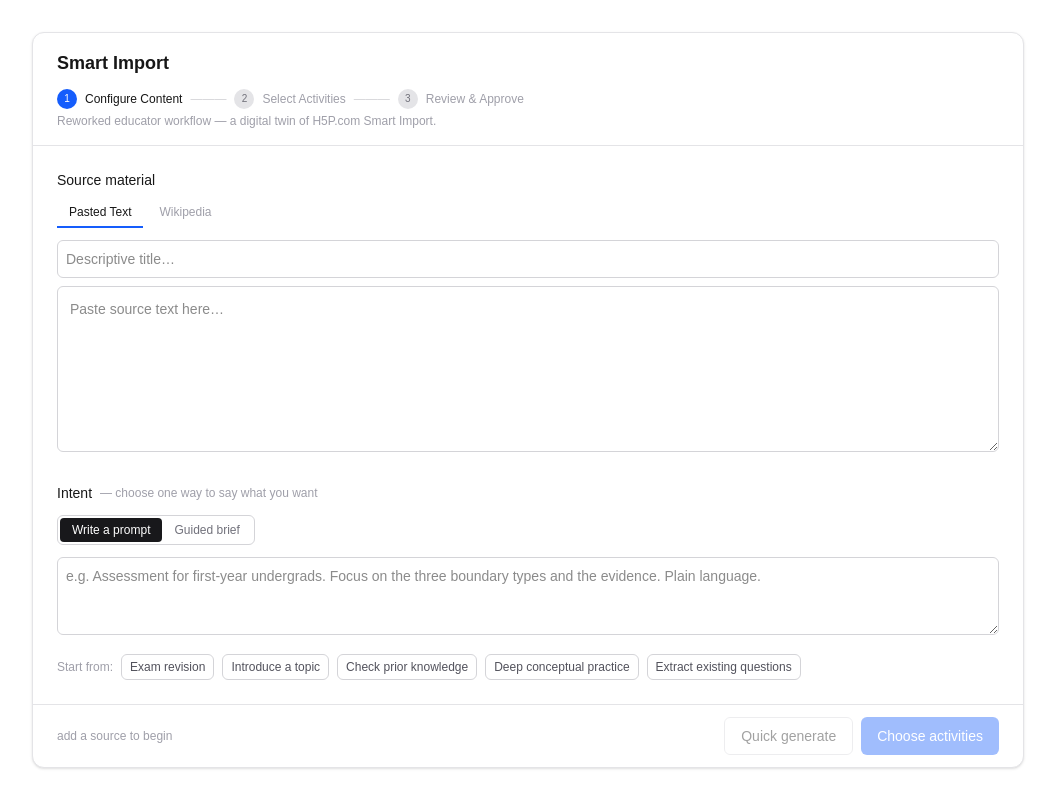
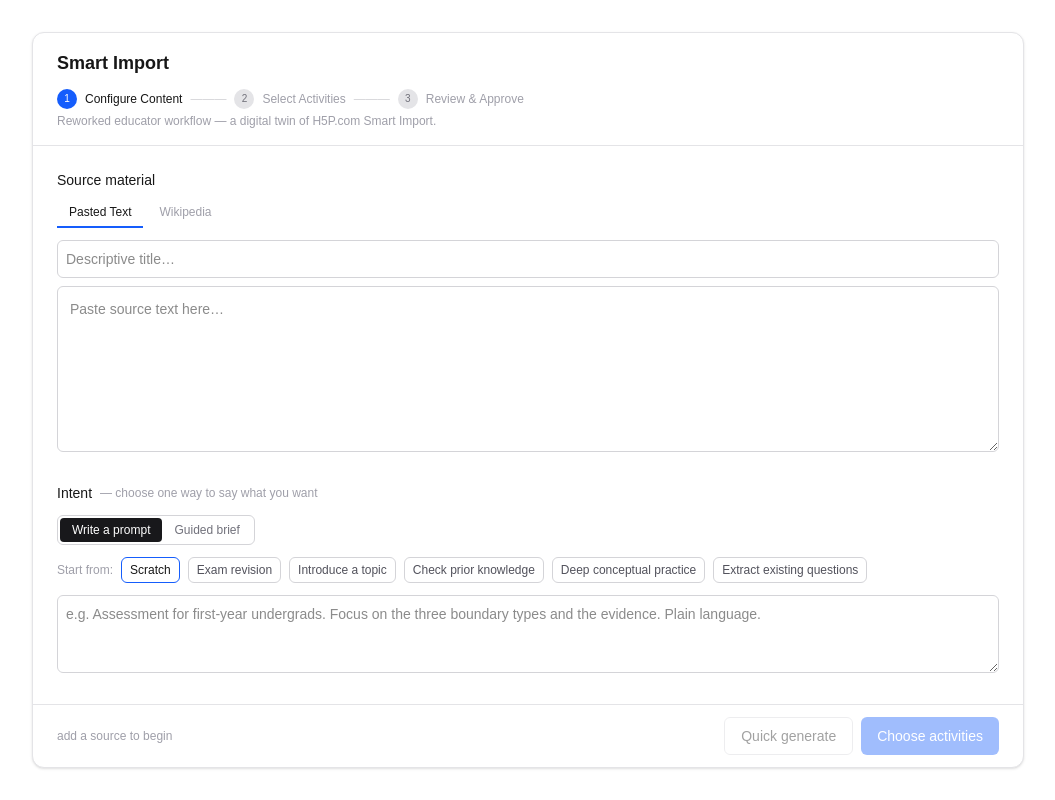
Before and after one commit to ngupta1729/SI-MVP, a Next.js app: page / in a window 1280 px wide. Shown: the whole page, without its empty margins (112-1167 px from the left). Built offline with nearby package versions, Linux system fonts and the light colour scheme.

Commit message:
Prompt authoring: explicit Scratch option; predefined prompts shown read-only and used as-is (no edit, no improve); improve only in Scratch

```diff
--- a/app/page.tsx
+++ b/app/page.tsx
@@ -2,7 +2,7 @@
 
 import { useEffect, useMemo, useRef, useState } from "react";
 import { CONTENT_TYPES, CATEGORIES, contentType } from "@/lib/h5p/contentTypes";
-import { INTENT_PRESETS, isPreset } from "@/lib/intent-presets";
+import { INTENT_PRESETS, preset as findPreset } from "@/lib/intent-presets";
 import type { ImportIntent, TwinResult, SourceAnalysis } from "@/lib/types";
 import H5PRender from "@/components/H5PRender";
 
@@ -23,6 +23,7 @@ interface Recommendation {
 const DEFAULT_INTENT: ImportIntent = {
   authoringMode: "prompt",
   prompt: "",
+  promptPresetId: null,
   learningGoal: "",
   audienceLevel: "beginner",
   emphasis: "balanced",
@@ -337,8 +338,8 @@ function Configure(p: {
   const set = (patch: Partial<ImportIntent>) =>
     p.setIntent((i) => ({ ...i, ...patch }));
   const promptMode = p.intent.authoringMode === "prompt";
-  const pristinePreset = isPreset(p.intent.prompt);
-  const canImprove = promptMode && p.intent.prompt.trim().length > 0 && !pristinePreset;
+  const isScratch = p.intent.promptPresetId === null;
+  const canImprove = promptMode && isScratch && p.intent.prompt.trim().length > 0;
   return (
     <div className="space-y-6">
       <div>
@@ -414,23 +415,30 @@ function Configure(p: {
 
         {promptMode ? (
           <>
-            <textarea
-              value={p.intent.prompt}
-              onChange={(e) => set({ prompt: e.target.value, mode: "generate" })}
-              rows={3}
-              placeholder="e.g. Assessment for first-year undergrads. Focus on the three boundary types and the evidence. Plain language."
-              className="w-full rounded-md border border-zinc-300 p-2 text-sm dark:border-zinc-700 dark:bg-zinc-900"
-            />
             <div className="flex flex-wrap items-center gap-2 text-xs">
               <span className="text-zinc-400">Start from:</span>
+              <button
+                onClick={() => set({ promptPresetId: null, prompt: "", mode: "generate" })}
+                className={`rounded-md border px-2 py-1 ${
+                  isScratch
+                    ? "border-blue-600 font-medium"
+                    : "border-zinc-300 text-zinc-600 dark:border-zinc-700 dark:text-zinc-300"
+                }`}
+              >
+                Scratch
+              </button>
               {INTENT_PRESETS.map((preset) => (
                 <button
                   key={preset.id}
                   onClick={() =>
-                    set({ prompt: preset.prompt, mode: preset.mode })
+                    set({
+                      promptPresetId: preset.id,
+                      prompt: preset.prompt,
+                      mode: preset.mode,
+                    })
                   }
                   className={`rounded-md border px-2 py-1 ${
-                    p.intent.prompt.trim() === preset.prompt.trim()
+                    p.intent.promptPresetId === preset.id
                       ? "border-blue-600 font-medium"
                       : "border-zinc-300 text-zinc-600 dark:border-zinc-700 dark:text-zinc-300"
                   }`}
@@ -438,24 +446,38 @@ function Configure(p: {
                   {preset.label}
                 </button>
               ))}
-              {canImprove && (
-                <button
-                  onClick={() =>
-                    set({
-                      prompt: `${p.intent.prompt.trim()} Be specific about measurable objectives, the audience level, and which concepts from the source to prioritise. State how many questions and their difficulty.`,
-                    })
-                  }
-                  className="rounded-md border border-zinc-300 px-2 py-1 text-zinc-600 dark:border-zinc-700 dark:text-zinc-300"
-                >
-                  ✨ Improve this prompt
-                </button>
-              )}
             </div>
-            {pristinePreset && (
-              <p className="text-[11px] text-zinc-400">
-                Using a pre-designed prompt — already written to best practice. Edit
-                it to make it your own.
-              </p>
+
+            {isScratch ? (
+              <>
+                <textarea
+                  value={p.intent.prompt}
+                  onChange={(e) => set({ prompt: e.target.value, mode: "generate" })}
+                  rows={3}
+                  placeholder="e.g. Assessment for first-year undergrads. Focus on the three boundary types and the evidence. Plain language."
+                  className="w-full rounded-md border border-zinc-300 p-2 text-sm dark:border-zinc-700 dark:bg-zinc-900"
+                />
+                {canImprove && (
+                  <button
+                    onClick={() =>
+                      set({
+                        prompt: `${p.intent.prompt.trim()} Be specific about measurable objectives, the audience level, and which concepts from the source to prioritise. State how many questions and their difficulty.`,
+                      })
+                    }
+                    className="rounded-md border border-zinc-300 px-2 py-1 text-xs text-zinc-600 dark:border-zinc-700 dark:text-zinc-300"
+                  >
+                    ✨ Improve this prompt
+                  </button>
+                )}
+              </>
+            ) : (
+              <div className="rounded-md border border-zinc-200 bg-zinc-50 p-2 text-xs text-zinc-600 dark:border-zinc-800 dark:bg-zinc-900 dark:text-zinc-300">
+                <p className="mb-1 font-medium text-zinc-400">
+                  {findPreset(p.intent.promptPresetId!)?.label} — pre-designed prompt,
+                  used as-is
+                </p>
+                {p.intent.prompt}
+              </div>
             )}
           </>
         ) : (
@@ -536,12 +558,14 @@ function Configure(p: {
                   This source contains existing questions.{" "}
                   <button
                     onClick={() => {
-                      const ex = INTENT_PRESETS.find(
-                        (x) => x.id === "extract-questions",
-                      )!;
+                      const ex = findPreset("extract-questions")!;
                       set(
                         promptMode
-                          ? { mode: "extract", prompt: ex.prompt }
+                          ? {
+                              mode: "extract",
+                              prompt: ex.prompt,
+                              promptPresetId: ex.id,
+                            }
                           : { mode: "extract" },
                       );
                     }}
```
Also changed, not shown: lib/types.ts (+6 -1 lines).
